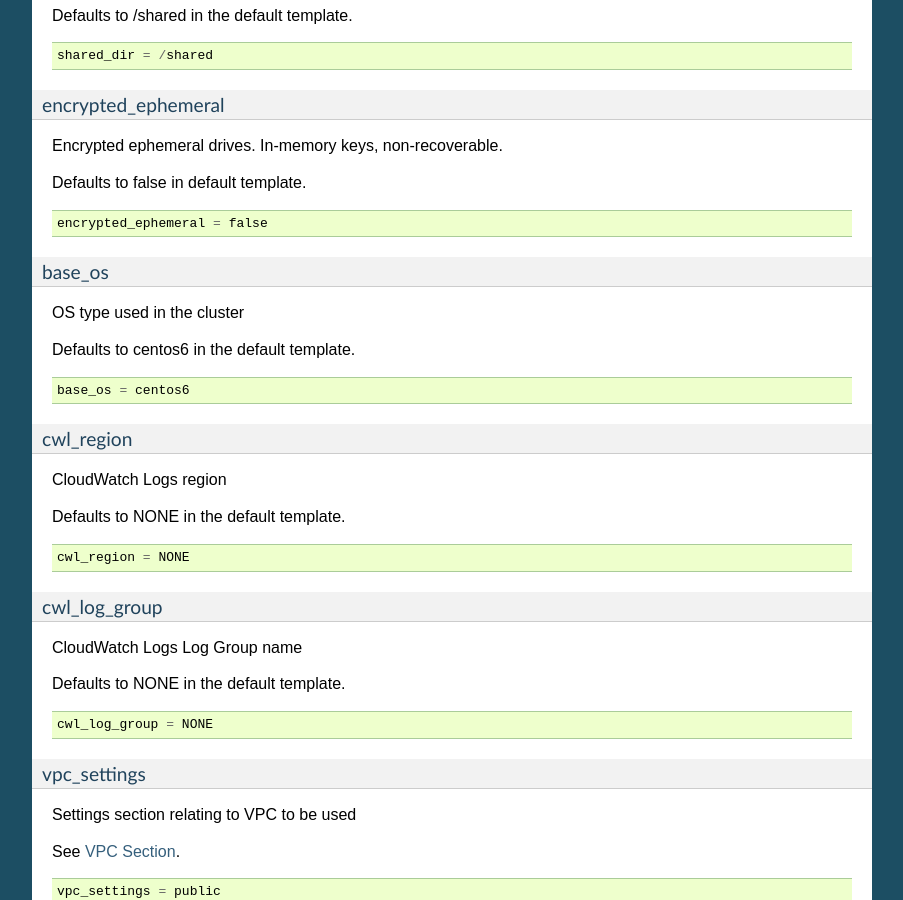
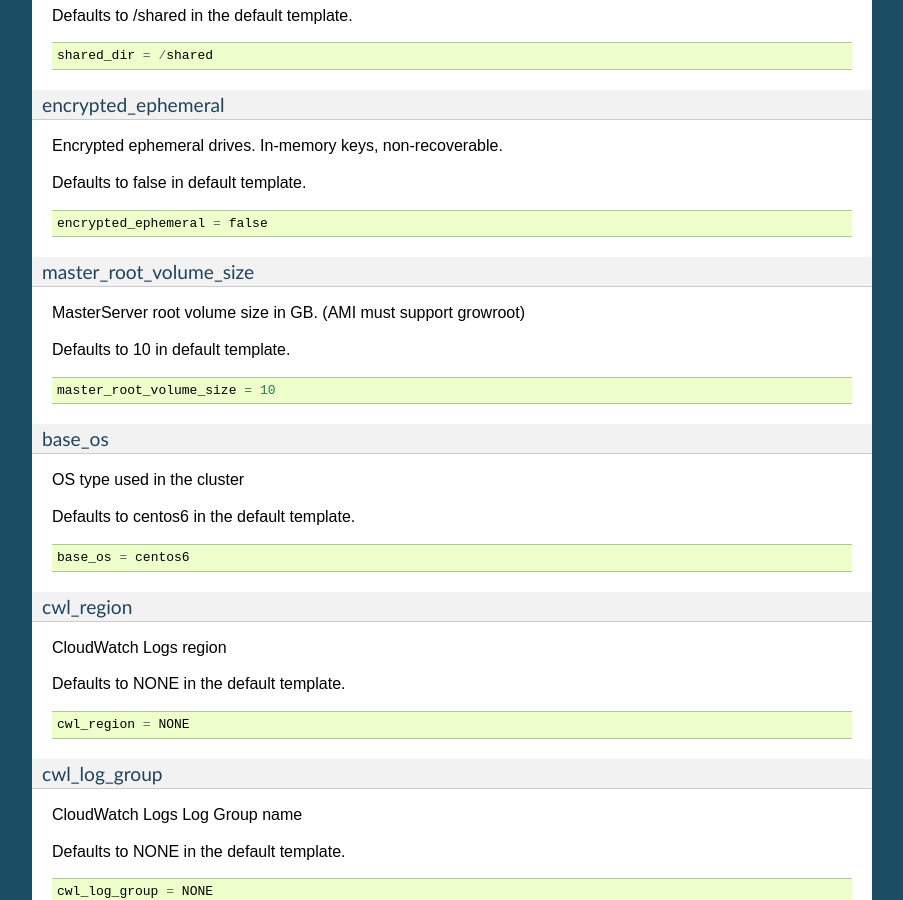
Before and after one commit to aws/aws-parallelcluster, a Sphinx documentation site: the page built from docs/source/configuration.rst, in a window 1280 px wide and 900 px high, scrolled down 5234 px. Shown: the whole window, without its empty margins (198-1101 px from the left). Built offline with Sphinx 7.4.7, drawn with Linux system fonts in a browser that asks for light colours; some of the changed text lies outside the part shown.

Commit message:
Support for specifying root volume size of MasterServer

```diff
--- a/docs/source/configuration.rst
+++ b/docs/source/configuration.rst
@@ -265,6 +265,14 @@ Defaults to false in default template. ::
 
     encrypted_ephemeral = false
 
+master_root_volume_size
+"""""""""""""""""""""""
+MasterServer root volume size in GB. (AMI must support growroot)
+
+Defaults to 10 in default template. ::
+
+    master_root_volume_size = 10
+
 base_os
 """""""
 OS type used in the cluster
```
Also changed, not shown: 3 other files.
